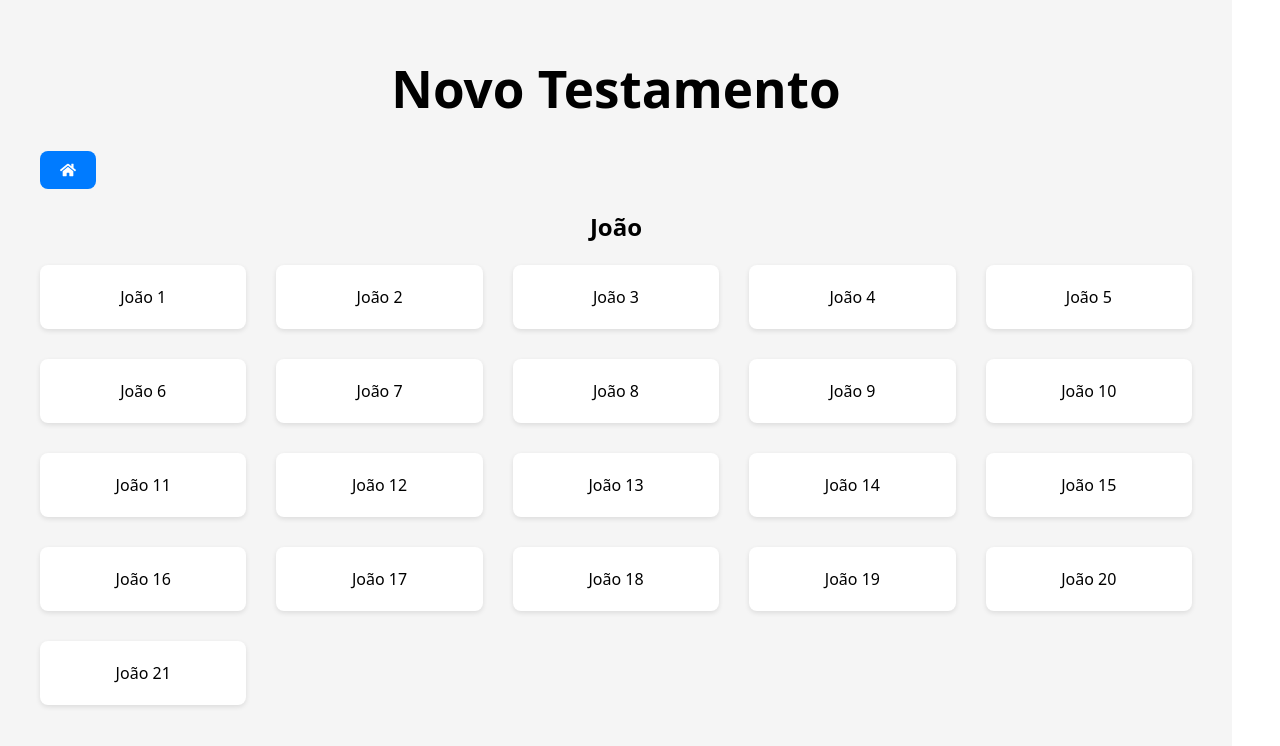
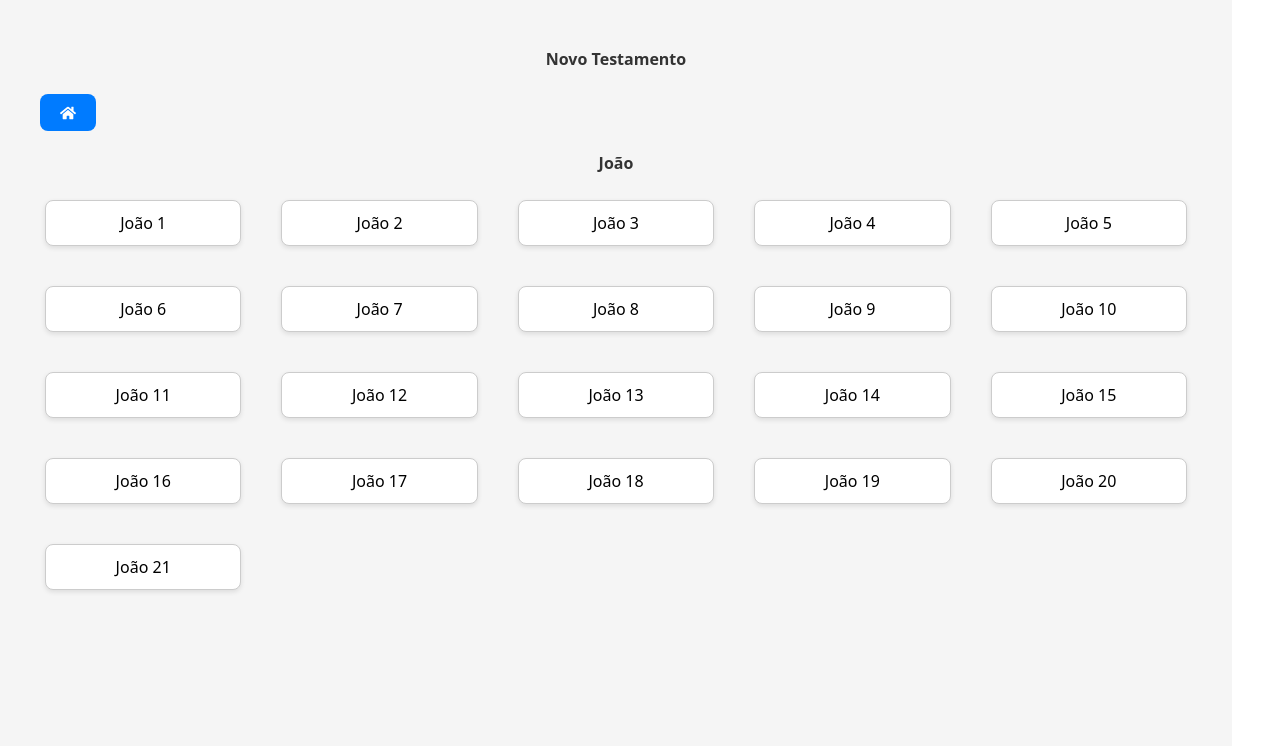
Before and after one commit to ismaileRodrigues/BibliaSagradaJFA, a React (Vite) app: page /novo-testamento in a window 1280 px wide. Both pictures are taken after a click on the element "João". Shown: the top 746 px of the page. Built offline with nearby package versions, Linux system fonts and the light colour scheme.

Commit message:
concertando erros oldtestament

```diff
--- a/src/App.css
+++ b/src/App.css
@@ -129,15 +129,24 @@ button:hover {
   text-decoration: none;
 }
 
-h1,
+
 h2,
 h3 {
   margin: 20px 0;
+  font-size: 2rem;
+  color: #333;
 }
 
 .book-content h2,
 .chapter-content h3 {
   text-align: center;
+  font-size: 1rem;
+
+}
+
+.app h1 {
+  font-size: 1rem;
+  color: #333;
 }
 
 /* Responsividade */
@@ -207,3 +216,22 @@ h3 {
   opacity: 0.5;
   cursor: not-allowed;
 }
+
+
+.chapter-card {
+  padding: 10px;
+  margin: 5px;
+  border: 1px solid #ccc;
+  cursor: pointer;
+  transition: background-color 0.3s;
+}
+
+.chapter-card:hover {
+  background-color: #f0f0f0;
+}
+
+.chapter-card.bookmarked {
+  background-color: #007bff; /* Cor de destaque para o capítulo salvo */
+  color: white;
+  font-weight: bold;
+}
--- a/src/components/NewTestament.jsx
+++ b/src/components/NewTestament.jsx
@@ -82,16 +82,15 @@ function NewTestament() {
           <h2>{selectedBook.name}</h2>
           <div className="chapter-gallery">
   {selectedBook.chapters.map((chapter) => {
+    // Verifica se o capítulo atual é o capítulo salvo no marcador
     const isBookmarked =
-                expandedBook ===
-                  JSON.parse(localStorage.getItem("bookmark"))?.book &&
-                chapter.chapter ===
-                  JSON.parse(localStorage.getItem("bookmark"))?.chapter;
+      expandedBook === JSON.parse(localStorage.getItem('bookmark'))?.book &&
+      chapter.chapter === JSON.parse(localStorage.getItem('bookmark'))?.chapter;
 
     return (
       <div
         key={chapter.chapter}
-                  className={`chapter-card ${isBookmarked ? "bookmarked" : ""}`}
+        className={`chapter-card ${isBookmarked ? 'bookmarked' : ''}`} // Adiciona a classe 'bookmarked' se for o capítulo salvo
         onClick={() => toggleChapter(chapter.chapter)}
       >
         {chapter.name}
--- a/src/components/OldTestament.jsx
+++ b/src/components/OldTestament.jsx
@@ -82,16 +82,15 @@ function OldTestament() {
           <h2>{selectedBook.name}</h2>
           <div className="chapter-gallery">
   {selectedBook.chapters.map((chapter) => {
+    // Verifica se o capítulo atual é o capítulo salvo no marcador
     const isBookmarked =
-                expandedBook ===
-                  JSON.parse(localStorage.getItem("bookmark"))?.book &&
-                chapter.chapter ===
-                  JSON.parse(localStorage.getItem("bookmark"))?.chapter;
+      expandedBook === JSON.parse(localStorage.getItem('bookmark'))?.book &&
+      chapter.chapter === JSON.parse(localStorage.getItem('bookmark'))?.chapter;
 
     return (
       <div
         key={chapter.chapter}
-                  className={`chapter-card ${isBookmarked ? "bookmarked" : ""}`}
+        className={`chapter-card ${isBookmarked ? 'bookmarked' : ''}`} // Adiciona a classe 'bookmarked' se for o capítulo salvo
         onClick={() => toggleChapter(chapter.chapter)}
       >
         {chapter.name}
```
Lines whose indentation alone changed are shown as unchanged.
